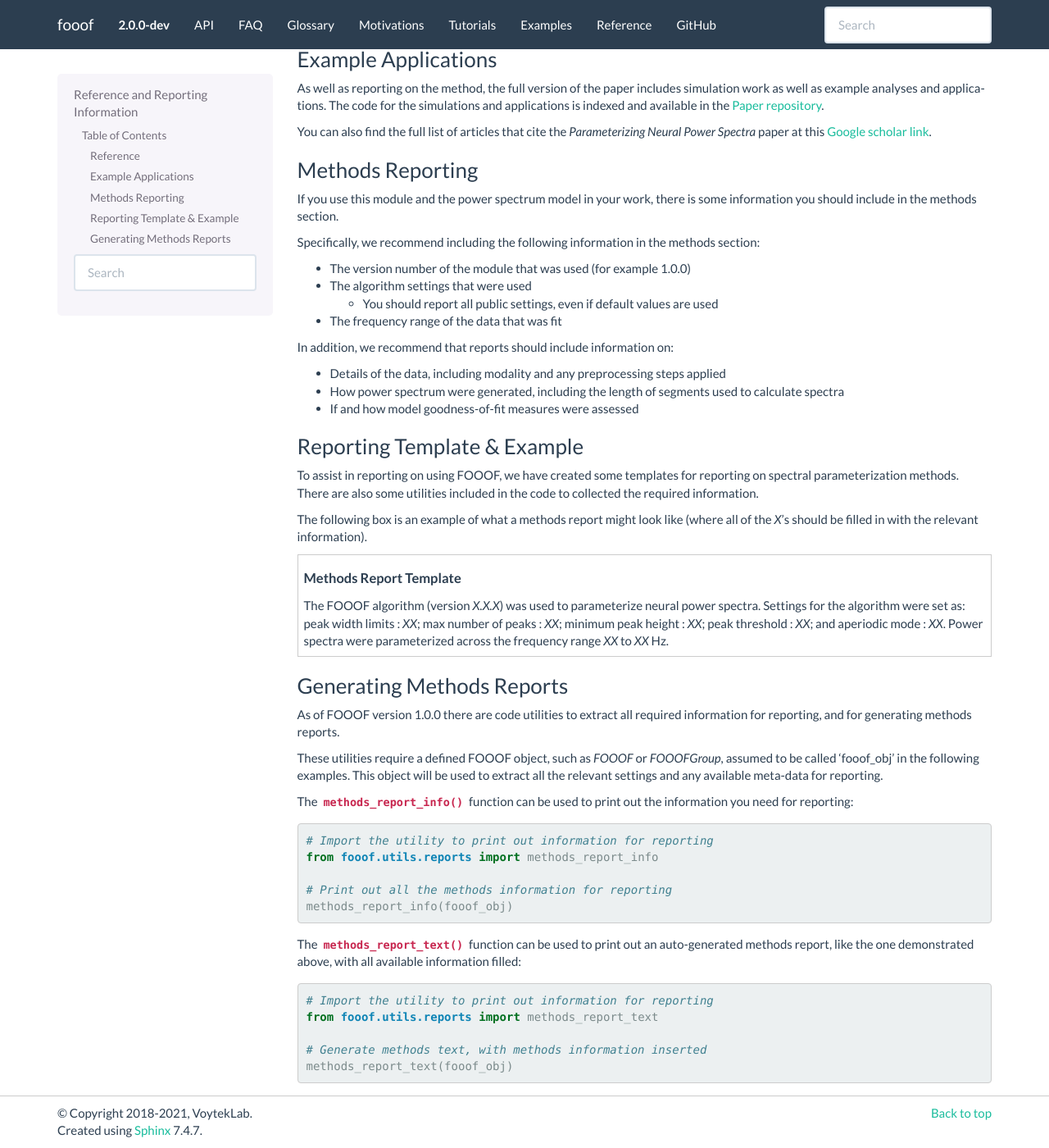
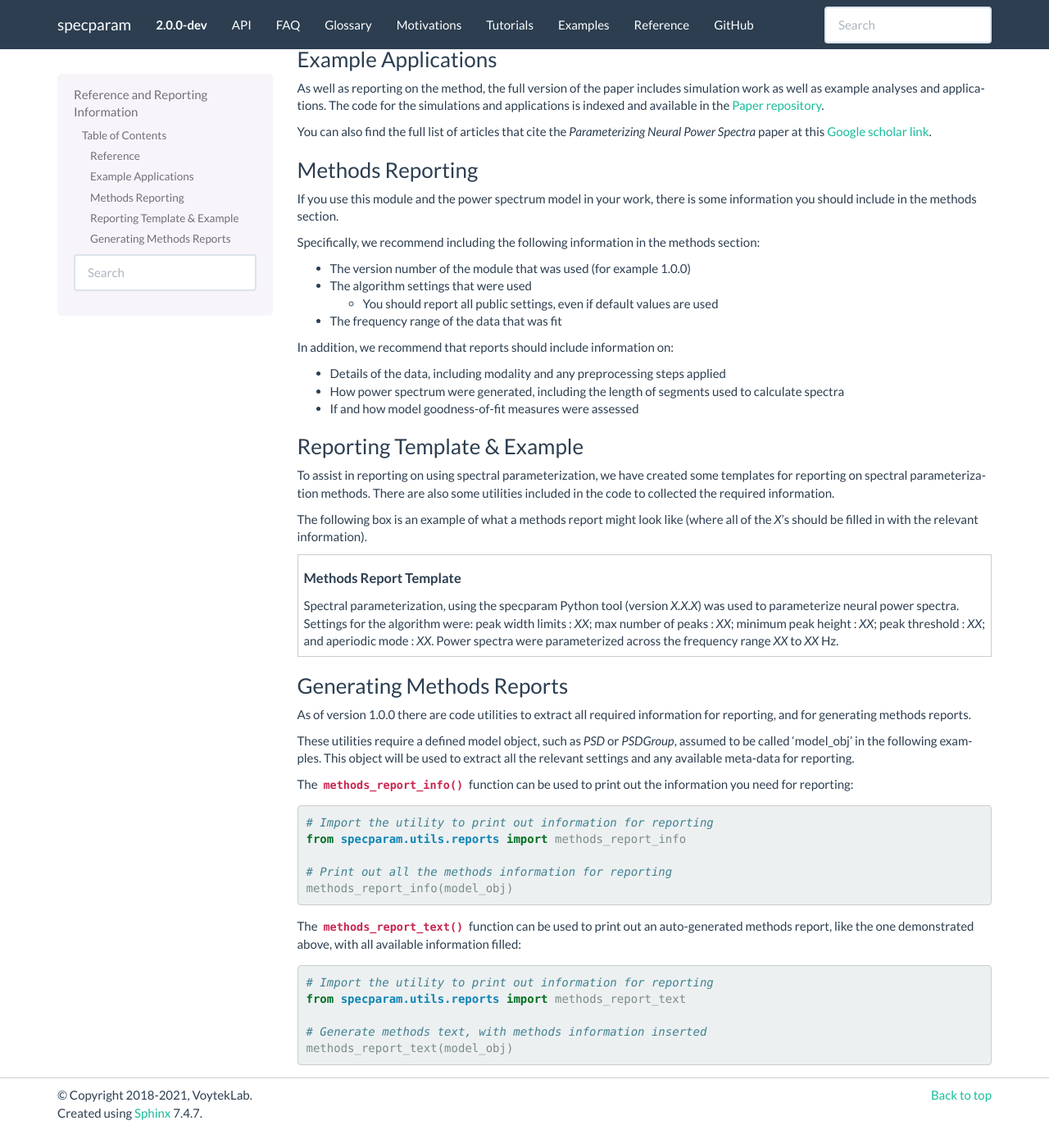
Before and after one commit to fooof-tools/fooof, a Sphinx documentation site: the page built from doc/reference.rst, in a window 1280 px wide and 1400 px high, scrolled down 578 px. Shown: the whole window at 82% size. Built offline with Sphinx 7.4.7, drawn with Linux system fonts in a browser that asks for light colours; pages that are not in the unit, such as notebooks, are missing from menus; the version number is read from the project's files by our own code; after the commit the page ends 1956 px from its top, so only the background shows below that.

```diff
--- a/doc/conf.py
+++ b/doc/conf.py
@@ -21,12 +21,12 @@ from sphinx_gallery.sorting import FileNameSortKey, ExplicitOrder
 # -- Project information -----------------------------------------------------
 
 # Set project information
-project = 'fooof'
+project = 'specparam'
 copyright = '2018-{}, VoytekLab'.format(date.today().year)
 author = 'Thomas Donoghue'
 
 # Get and set the current version number
-from fooof import __version__
+from specparam import __version__
 version = __version__
 release = version
 
@@ -135,8 +135,8 @@ sphinx_gallery_conf = {
     'within_subsection_order': FileNameSortKey,
     'default_thumb_file': 'img/spectrum.png',
     'backreferences_dir': 'generated',   # Where to drop linking files between examples & API
-    'doc_module': ('fooof',),
-    'reference_url': {'fooof': None},
+    'doc_module': ('specparam',),
+    'reference_url': {'specparam': None},
     'remove_config_comments': True,
 }
 
--- a/doc/make_doc_plots.py
+++ b/doc/make_doc_plots.py
@@ -1,15 +1,15 @@
-"""Create the images for the FOOOF documentation."""
+"""Create the images for the documentation site."""
 
 import shutil
 
 import numpy as np
 import matplotlib.pyplot as plt
 
-from fooof import FOOOF, FOOOFGroup
-from fooof.sim.gen import gen_power_spectrum
-from fooof.plts.utils import check_ax
-from fooof.plts.spectra import plot_spectrum
-from fooof.utils.download import load_fooof_data
+from specparam import PSD, PSDGroup
+from specparam.sim.gen import gen_power_spectrum
+from specparam.plts.utils import check_ax
+from specparam.plts.spectra import plot_spectrum
+from specparam.utils.download import load_example_data
 
 ###################################################################################################
 ###################################################################################################
@@ -19,28 +19,28 @@ def main():
     ## Individual Model Plot
 
     # Download examples data files needed for this example
-    freqs = load_fooof_data('freqs.npy', folder='data')
-    spectrum = load_fooof_data('spectrum.npy', folder='data')
+    freqs = load_example_data('freqs.npy', folder='data')
+    spectrum = load_example_data('spectrum.npy', folder='data')
 
     # Initialize and fit an example power spectrum model
-    fm = FOOOF(peak_width_limits=[1, 6], max_n_peaks=6, min_peak_height=0.2, verbose=False)
+    fm = PSD(peak_width_limits=[1, 6], max_n_peaks=6, min_peak_height=0.2, verbose=False)
     fm.fit(freqs, spectrum, [3, 40])
 
     # Save out the report
-    fm.save_report('FOOOF_report.png', 'img')
+    fm.save_report('report.png', 'img')
 
     ## Group Plot
 
     # Download examples data files needed for this example
-    freqs = load_fooof_data('group_freqs.npy', folder='data')
-    spectra = load_fooof_data('group_powers.npy', folder='data')
+    freqs = load_example_data('group_freqs.npy', folder='data')
+    spectra = load_example_data('group_powers.npy', folder='data')
 
     # Initialize and fit a group of example power spectrum models
-    fg = FOOOFGroup(peak_width_limits=[1, 6], max_n_peaks=6, min_peak_height=0.2, verbose=False)
+    fg = PSDGroup(peak_width_limits=[1, 6], max_n_peaks=6, min_peak_height=0.2, verbose=False)
     fg.fit(freqs, spectra, [3, 30])
 
     # Save out the report
-    fg.save_report('FOOOFGroup_report.png', 'img')
+    fg.save_report('group_report.png', 'img')
 
     ## Make the icon plot
 
--- a/doc/reference.rst
+++ b/doc/reference.rst
@@ -54,40 +54,40 @@ In addition, we recommend that reports should include information on:
 Reporting Template & Example
 ~~~~~~~~~~~~~~~~~~~~~~~~~~~~
 
-To assist in reporting on using FOOOF, we have created some templates for reporting on spectral parameterization methods. There are also some utilities included in the code to collected the required information.
+To assist in reporting on using spectral parameterization, we have created some templates for reporting on spectral parameterization methods. There are also some utilities included in the code to collected the required information.
 
 The following box is an example of what a methods report might look like (where all of the *X*'s should be filled in with the relevant information).
 
 .. topic:: Methods Report Template
 
-    The FOOOF algorithm (version *X.X.X*) was used to parameterize neural power spectra. Settings for the
-    algorithm were set as: peak width limits : *XX*; max number of peaks : *XX*; minimum peak height : *XX*;
-    peak threshold : *XX*; and aperiodic mode : *XX*. Power spectra were parameterized across
-    the frequency range *XX* to *XX* Hz.
+    Spectral parameterization, using the specparam Python tool (version *X.X.X*) was used to
+    parameterize neural power spectra. Settings for the algorithm were: peak width limits : *XX*;
+    max number of peaks : *XX*; minimum peak height : *XX*; peak threshold : *XX*; and aperiodic
+    mode : *XX*. Power spectra were parameterized across the frequency range *XX* to *XX* Hz.
 
 Generating Methods Reports
 ~~~~~~~~~~~~~~~~~~~~~~~~~~
 
-As of FOOOF version 1.0.0 there are code utilities to extract all required information for reporting, and for generating methods reports.
+As of version 1.0.0 there are code utilities to extract all required information for reporting, and for generating methods reports.
 
-These utilities require a defined FOOOF object, such as `FOOOF` or `FOOOFGroup`, assumed to be called 'fooof_obj' in the following examples. This object will be used to extract all the relevant settings and any available meta-data for reporting.
+These utilities require a defined model object, such as `PSD` or `PSDGroup`, assumed to be called 'model_obj' in the following examples. This object will be used to extract all the relevant settings and any available meta-data for reporting.
 
-The :func:`~fooof.utils.reports.methods_report_info` function can be used to print out the information you need for reporting:
+The :func:`~specparam.utils.reports.methods_report_info` function can be used to print out the information you need for reporting:
 
 .. code-block:: python
 
     # Import the utility to print out information for reporting
-    from fooof.utils.reports import methods_report_info
+    from specparam.utils.reports import methods_report_info
 
     # Print out all the methods information for reporting
-    methods_report_info(fooof_obj)
+    methods_report_info(model_obj)
 
-The :func:`~fooof.utils.reports.methods_report_text` function can be used to print out an auto-generated methods report, like the one demonstrated above, with all available information filled:
+The :func:`~specparam.utils.reports.methods_report_text` function can be used to print out an auto-generated methods report, like the one demonstrated above, with all available information filled:
 
 .. code-block:: python
 
     # Import the utility to print out information for reporting
-    from fooof.utils.reports import methods_report_text
+    from specparam.utils.reports import methods_report_text
 
     # Generate methods text, with methods information inserted
-    methods_report_text(fooof_obj)
+    methods_report_text(model_obj)
```
Also changed, not shown: doc/changelog.rst (+9 -9 lines), doc/glossary.rst (+3 -7 lines), 1 other file.
